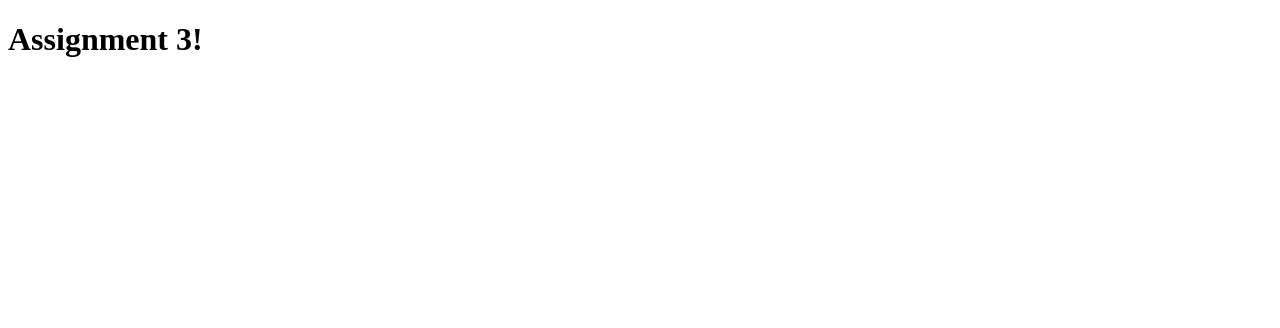
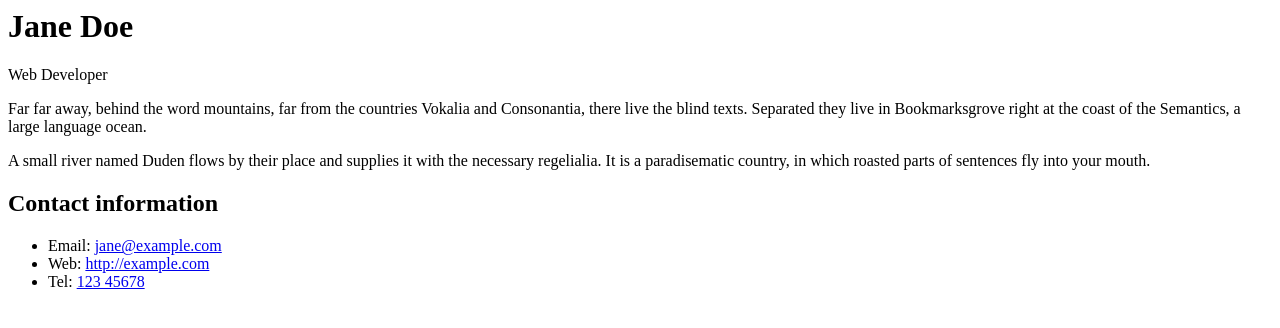
Before and after one commit to javierfalcon1/inft1206-javier, a plain HTML site: page assignment-3/index.html in a window 1280 px wide. Drawn offline with Linux system fonts and the light colour scheme.

Commit message:
adding the unmodified doc pages

```diff
--- a/assignment-3/index.html
+++ b/assignment-3/index.html
@@ -1,12 +1,20 @@
-<!DOCTYPE html>
-<html lang="en">
-<head>
-    <meta charset="UTF-8">
-    <meta name="viewport" content="width=device-width, initial-scale=1.0">
-    <title>Assignment 3</title>
-</head>
-<body>
-    <h1>Assignment 3!</h1>
+<h1>Jane Doe</h1>
+<div class="job-title">Web Developer</div>
+<p>
+  Far far away, behind the word mountains, far from the countries Vokalia and
+  Consonantia, there live the blind texts. Separated they live in Bookmarksgrove
+  right at the coast of the Semantics, a large language ocean.
+</p>
 
-</body>
-</html>
+<p>
+  A small river named Duden flows by their place and supplies it with the
+  necessary regelialia. It is a paradisematic country, in which roasted parts of
+  sentences fly into your mouth.
+</p>
+
+<h2>Contact information</h2>
+<ul>
+  <li>Email: <a href="mailto:jane@example.com">jane@example.com</a></li>
+  <li>Web: <a href="http://example.com">http://example.com</a></li>
+  <li>Tel: <a href="tel:12345678">123 45678</a></li>
+</ul>
--- /dev/null
+++ b/assignment-3/style.css
@@ -0,0 +1,7 @@
+html {
+  background-color: white;
+}
+
+body {
+  font: 1.2em / 1.5 system-ui;
+}
```
